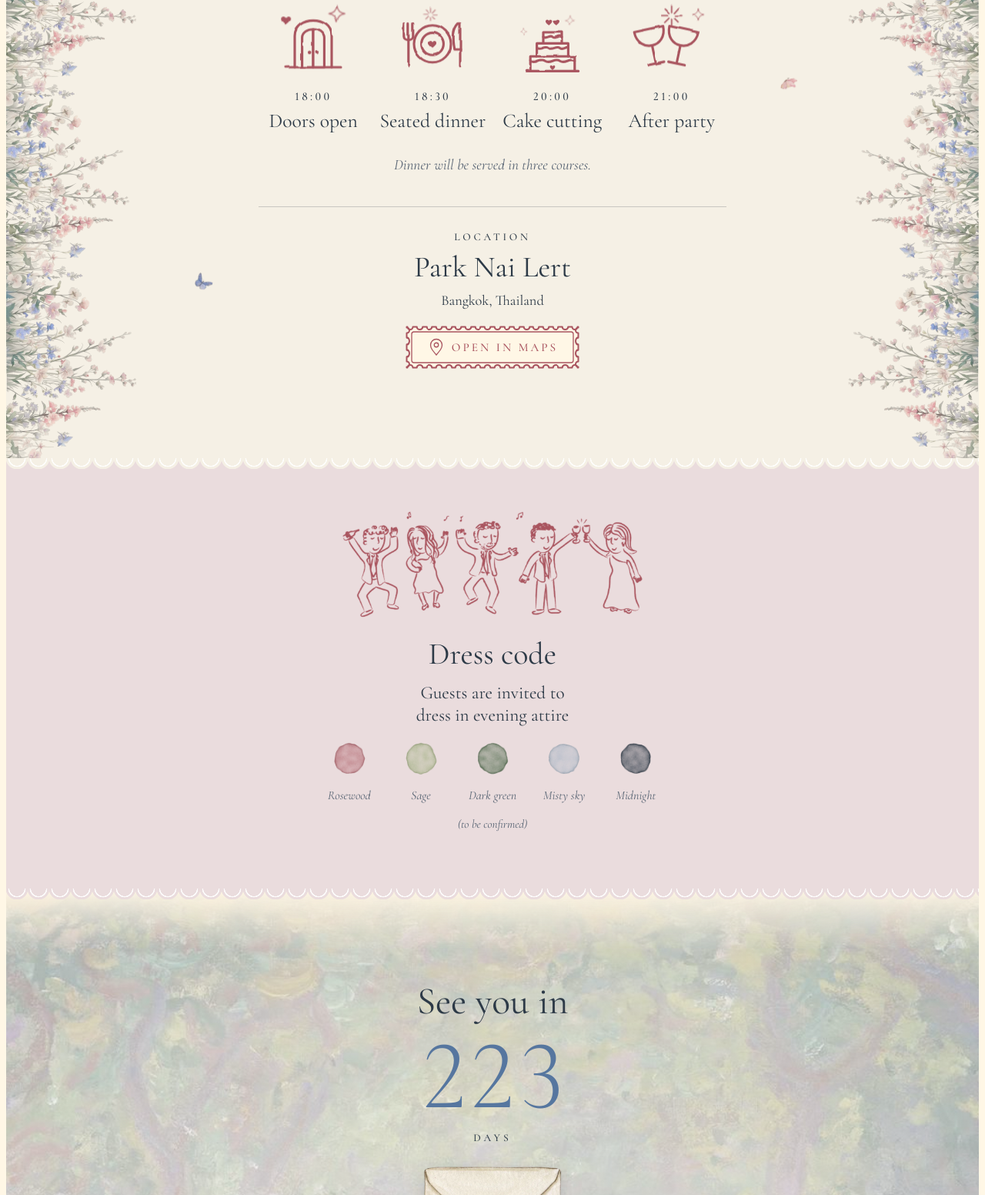
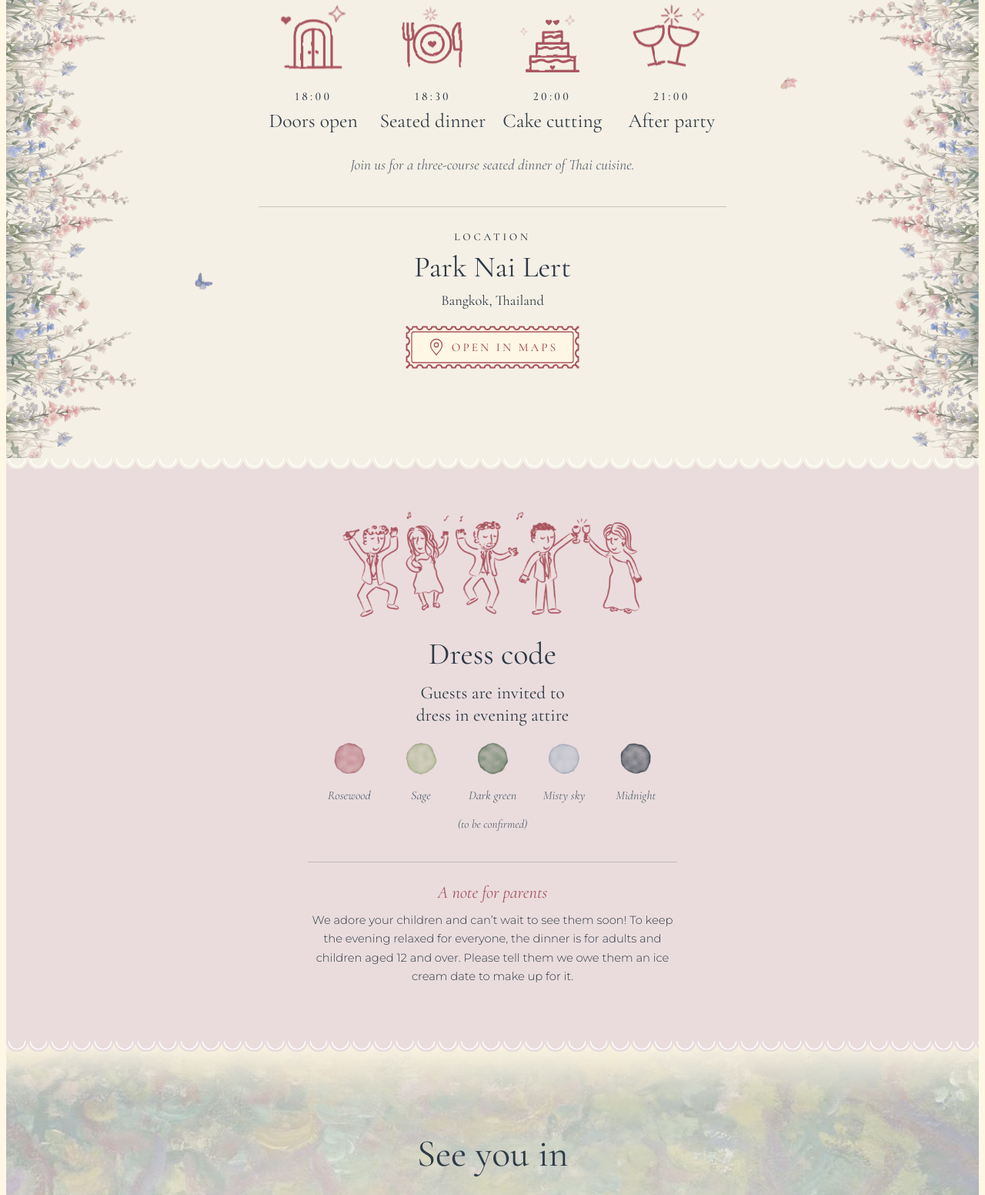
Before and after one commit to jjean-c/j-jwedding, a plain HTML site: page index.html in a window 1280 px wide. Shown: the part 2097-3649 px from the top of the page at 77% size. Drawn offline with Linux system fonts and the light colour scheme.

Commit message:
Thai dinner line; note for parents under dress code
Co-Authored-By: Claude Opus 5.5 <noreply@anthropic.com>
Claude-Session: https://claude.ai/code/session_01VR3RgDGCSpaeBPWy6oQ488

```diff
--- a/index.html
+++ b/index.html
@@ -308,6 +308,9 @@ h2.title{
 .dress .title{font-size:clamp(1.8rem,6vw,2.5rem);margin-top:.4rem}
 .dancers{width:100%;max-width:400px;height:auto}
 .dress .lead{max-width:24ch;font-size:clamp(1.15rem,4vw,1.45rem)}
+.kids{max-width:30rem;margin-top:1.4rem;padding-top:1.3rem;border-top:1px solid var(--line);text-align:center}
+.kids p{margin:0;font-family:var(--form);font-weight:300;font-size:.92rem;line-height:1.65;color:var(--ink)}
+.kids .kids-h{font-family:var(--hand);font-style:italic;font-weight:400;font-size:clamp(1.2rem,4vw,1.4rem);color:var(--red);margin-bottom:.35rem}
 .tbc{font-family:var(--display);font-style:italic;font-size:.95rem;color:var(--ink-soft);margin-top:-.2rem}
 .dots{display:flex;justify-content:center;gap:clamp(.4rem,2.5vw,1.6rem);width:100%;max-width:440px}
 .sw{margin:0;flex:1 1 0;min-width:0;display:flex;flex-direction:column;align-items:center;gap:.55rem}
@@ -665,7 +668,7 @@ fieldset.field{border:0;margin:0;padding:0}
           <span class="time">21:00</span><span class="what">After party</span>
         </div>
       </div>
-      <p class="tl-note rv">Dinner will be served in three courses.</p>
+      <p class="tl-note rv">Join us for a three-course seated dinner of Thai cuisine.</p>
       <div class="place rv">
         <p class="eyebrow" style="color:var(--ink)">Location</p>
         <p class="name">Park Nai Lert</p>
@@ -690,6 +693,10 @@ fieldset.field{border:0;margin:0;padding:0}
           <figure class="sw" style="--d:0.48s"><img class="chip" src="img/sw-midnight.png" alt="" width="240" height="240"><figcaption>Midnight</figcaption></figure>
       </div>
       <p class="tbc rv">(to be confirmed)</p>
+      <div class="kids rv">
+        <p class="kids-h">A note for parents</p>
+        <p>We adore your children and can&rsquo;t wait to see them soon! To keep the evening relaxed for everyone, the dinner is for adults and children aged 12 and over. Please tell them we owe them an ice cream date to make up for it.</p>
+      </div>
     </div>
   </section>
 
```
